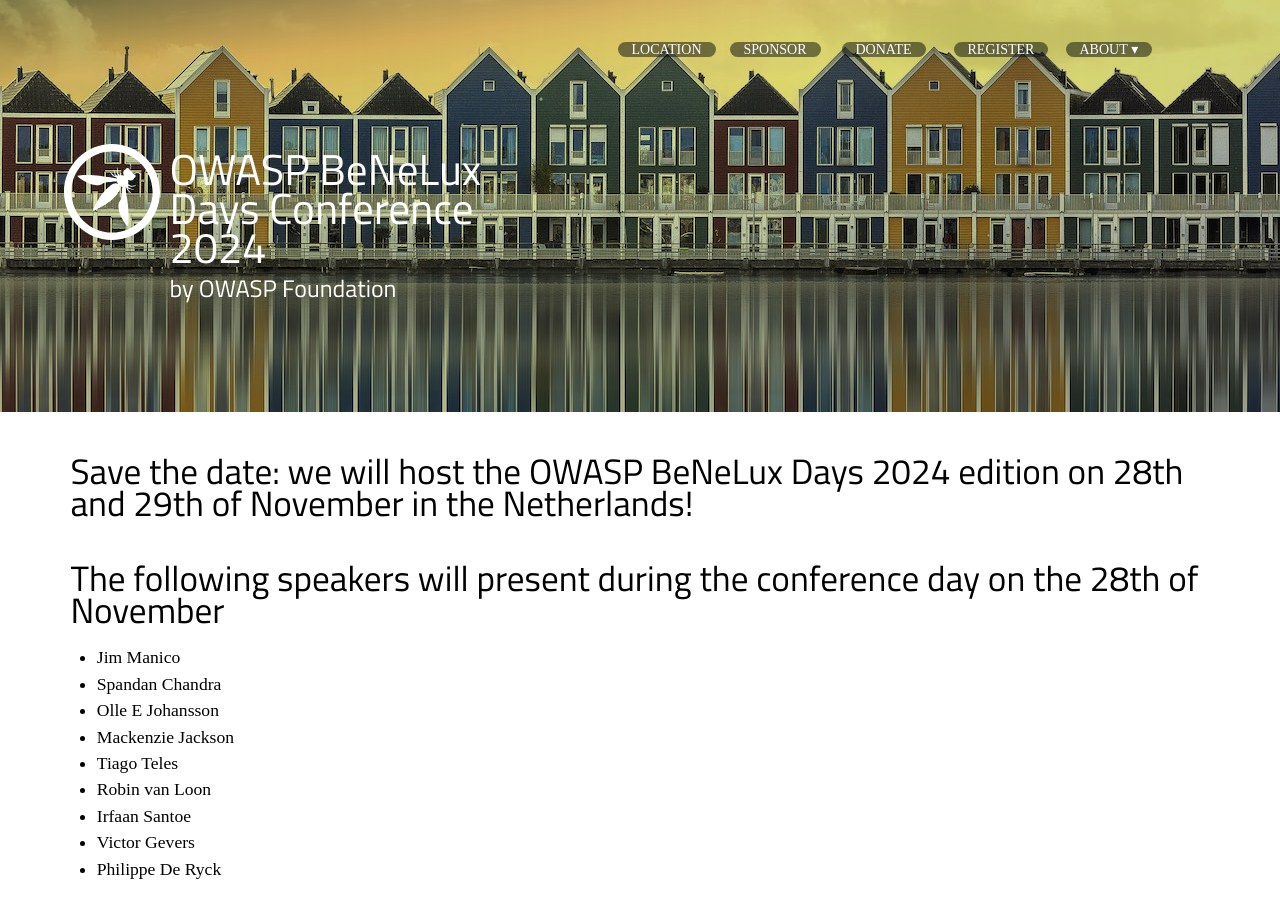
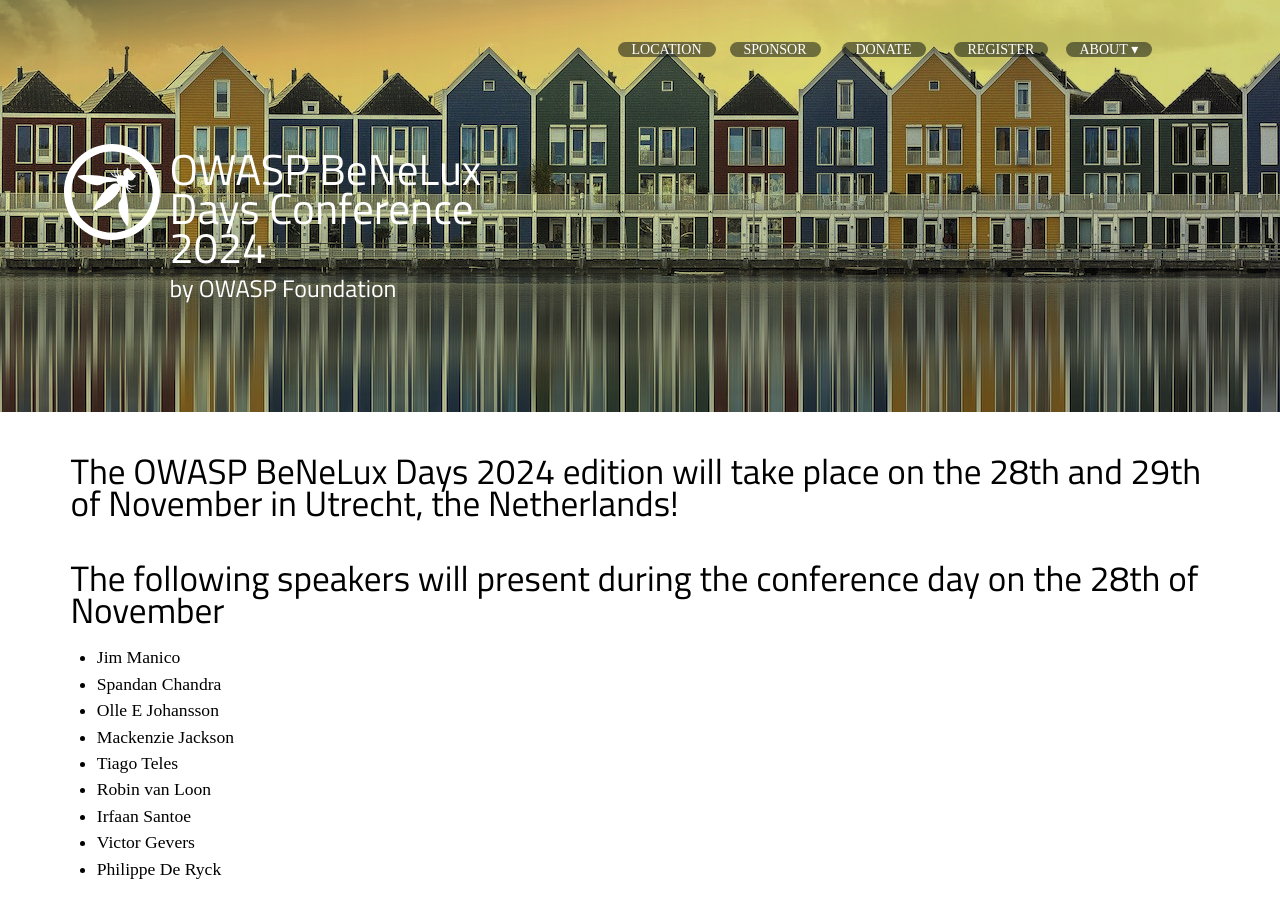
Before and after one commit to dm-17/Owasp-BeNeLux-Days-2024, a Jekyll site: the page built from index.html, in a window 1280 px wide and 900 px high. Built offline with Jekyll 4.4.1, drawn with Linux system fonts in a browser that asks for light colours; some web fonts are replaced.

Commit message:
Save the date header changed

```diff
--- a/index.html
+++ b/index.html
@@ -7,7 +7,7 @@
 ---
 <section class="punch">
 
-<h2>Save the date: we will host the OWASP BeNeLux Days 2024 edition on 28th and 29th of November in the Netherlands!</h2>
+<h2>The OWASP BeNeLux Days 2024 edition will take place on the  28th and 29th of November in Utrecht, the Netherlands!</h2>
 <br />
 
 <h2>The following speakers will present during the conference day on the 28th of November</h2>
```
